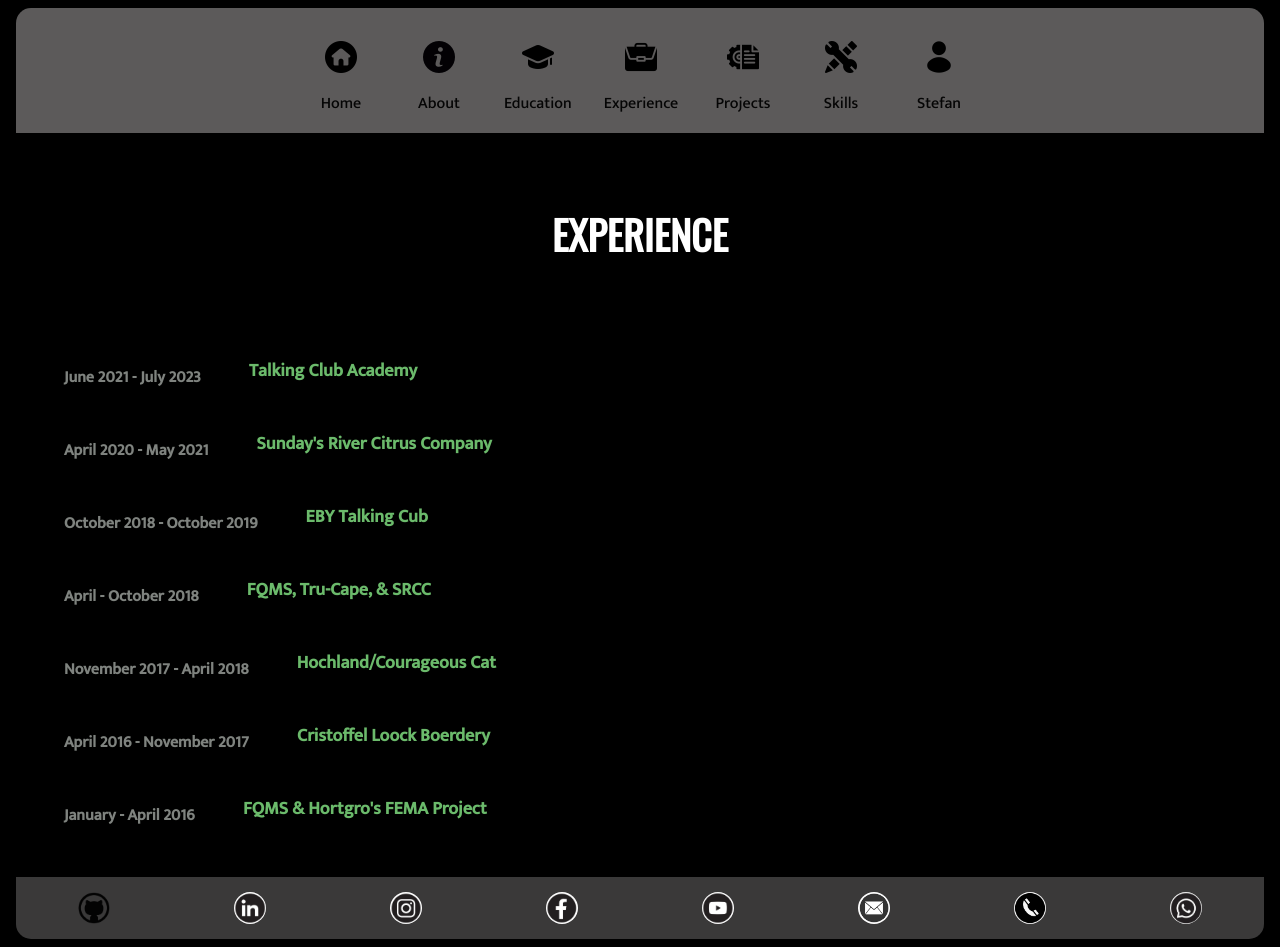
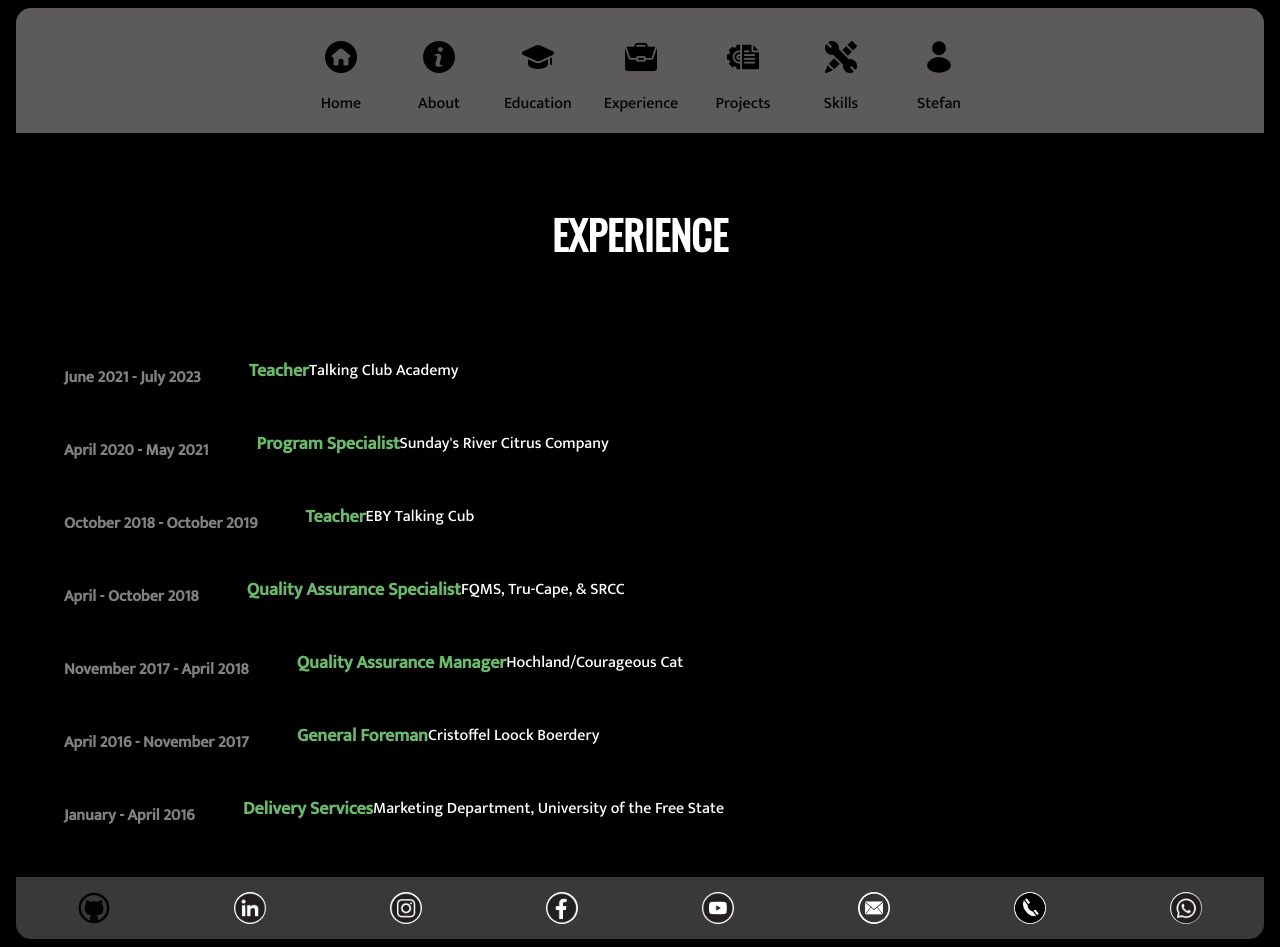
Before and after one commit to StefanSchutte/My_Website_Stefan_Schutte, a Vue app: page /experience in a window 1280 px wide. Built offline with nearby package versions, Linux system fonts and the light colour scheme.

Commit message:
exp-update

```diff
--- a/src/Pages/Experience.vue
+++ b/src/Pages/Experience.vue
@@ -9,7 +9,9 @@
         <h3 class="experienceHeading" @click="toggleParagraph(index)">
           {{ experience.title }}
         </h3>
+          <p>{{experience.place}}</p>
         </div>
+
         <p v-show="experience.show">
           <div v-for="item in experience.description.split('\n')" :key="item">{{ item }}</div>
         </p>
@@ -73,7 +75,8 @@
 
   {
     date: "June 2021 - July 2023",
-    title: "Talking Club Academy",
+    title: "Teacher",
+    place: "Talking Club Academy",
     description: "- English elementary school students teacher. \n" +
         "- Rigid syllabus. \n" +
         "- Administrative responsibilities. \n" +
@@ -83,7 +86,8 @@
 
   {
     date: "April 2020 - May 2021",
-    title: "Sunday's River Citrus Company",
+    title: "Program Specialist",
+    place: "Sunday's River Citrus Company",
     description: "- Utilizing CMS system.\n" +
         "- Ensure compliance with market specifications and volume requirements.\n" +
         "- Executed packing programs.\n" +
@@ -94,7 +98,8 @@
 
   {
     date: "October 2018 - October 2019",
-    title: "EBY Talking Cub",
+    title: "Teacher",
+    place: "EBY Talking Cub",
     description: "- English teacher for elementary, middle school and adult students. \n" +
         "- Teaching. \n" +
         "- Administrative duties. \n" +
@@ -104,7 +109,8 @@
 
   {
     date: "April - October 2018",
-    title: "FQMS, Tru-Cape, & SRCC",
+    title: "Quality Assurance Specialist",
+    place: "FQMS, Tru-Cape, & SRCC",
     description: "- Fruit Quality Inspector/Auditor. \n" +
         "- Quality inspection of fruit in pack houses throughout the Langkloof area for Tru-Cape. \n" +
         "- Reports and databases on inspections. \n" +
@@ -113,7 +119,8 @@
   },
   {
     date: "November 2017 - April 2018",
-    title: "Hochland/Courageous Cat",
+    title: "Quality Assurance Manager",
+    place: "Hochland/Courageous Cat",
     description: "- Courageous Cats / UFF / Old Mutal Agri-investment Farms.\n" +
         "- Quality control manager.\n" +
         "- Fruit quality standards fulfillment. \n" +
@@ -126,7 +133,8 @@
   },
   {
     date: "April 2016 - November 2017",
-    title: "Cristoffel Loock Boerdery",
+    title: "General Foreman",
+    place: "Cristoffel Loock Boerdery",
     description: "- Courageous Cats / UFF / Old Mutal Agri-investment Farms.\n" +
         "- Quality control manager.\n" +
         "- Fruit quality standards fulfillment. \n" +
@@ -140,7 +148,8 @@
 
   {
     date: "January - April 2016",
-    title: "FQMS & Hortgro's FEMA Project",
+    title: "Delivery Services",
+    place: "Marketing Department, University of the Free State",
     description: "I assisted a quality control inspector for Tru-Cape with inspection of quality on various apples and pears. The inspections focused on cosmetic and progressive traits of the fruit. Quality assesments in Hortgro's FEMA project were done as well.",
     show: false
   },
```
